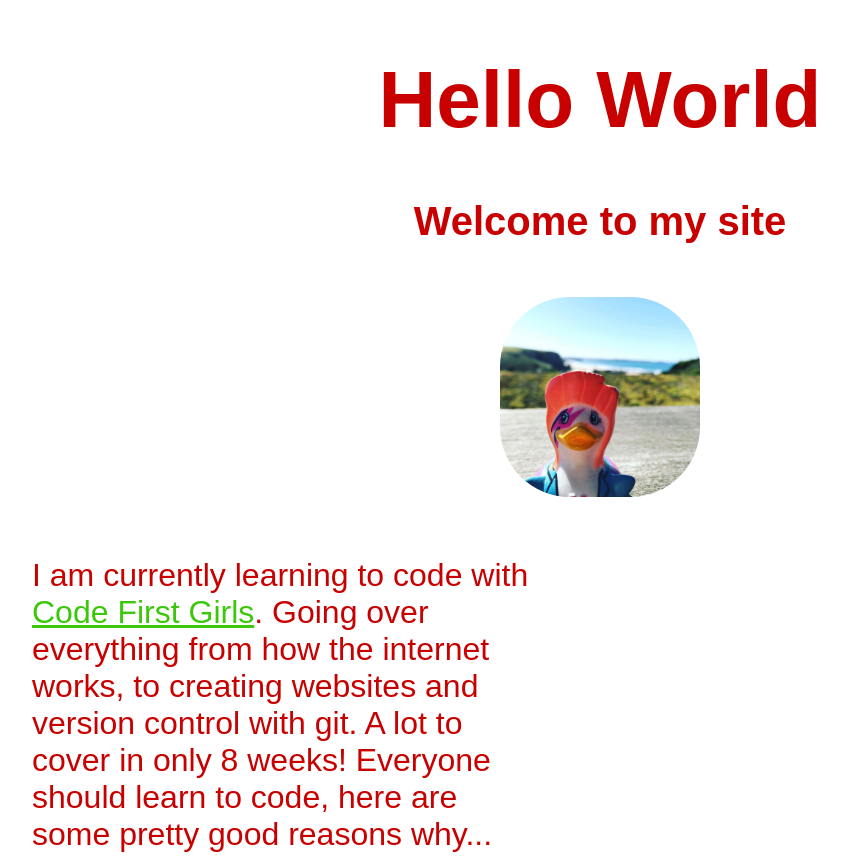
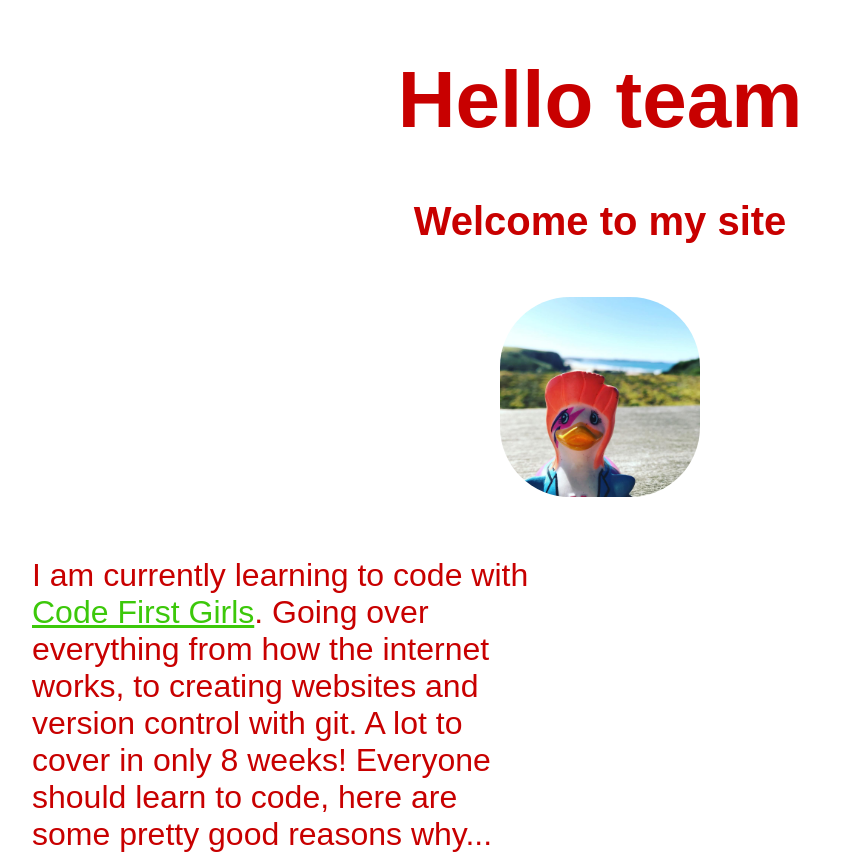
Before and after one commit to Mirela-Malinowska/Mirela-Malinowska.github.io, a plain HTML site: page index.html in a window 1280 px wide. Shown: the top 856 px of the page, without its empty margins (40-888 px from the left). Drawn offline with Linux system fonts and the light colour scheme; files that its build step writes are made by us from their sources.

Commit message:
Update index.html
update

```diff
--- a/index.html
+++ b/index.html
@@ -10,7 +10,7 @@
 </head>
 
 <body>
-  <h1>Hello World</h1>
+  <h1>Hello team</h1>
 
   <h2>Welcome to my site</h2>
 
```
